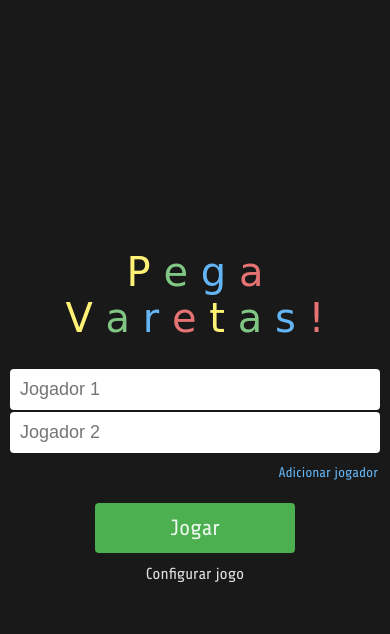
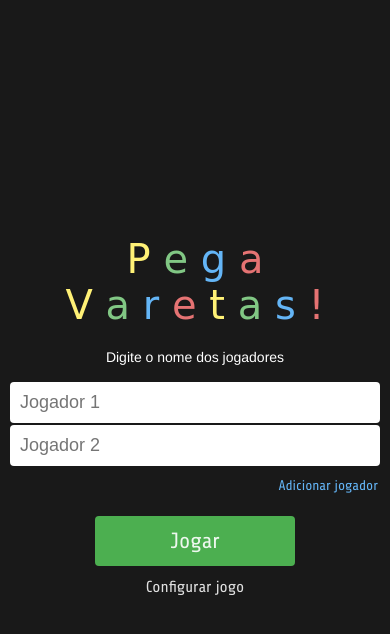
Before and after one commit to dotenorio/pega-varetas, a website: page www/index.html in a window 390 px wide. Both pictures are taken after a click on the button "Cadastrar jogadores". Drawn offline with Linux system fonts and the light colour scheme; some packages are replaced by stand-ins of ours; a web font is replaced by a local one.

Commit message:
litle adjusts for screen many players

```diff
--- a/www/index.html
+++ b/www/index.html
@@ -32,6 +32,8 @@
       <div class="col">
         <h3 include="views/logo"></h3>
         <br>
+
+        <p class="text-white">Digite o nome dos jogadores</p>
 
         <div id="input-players" class="padding">
           <div>
```
